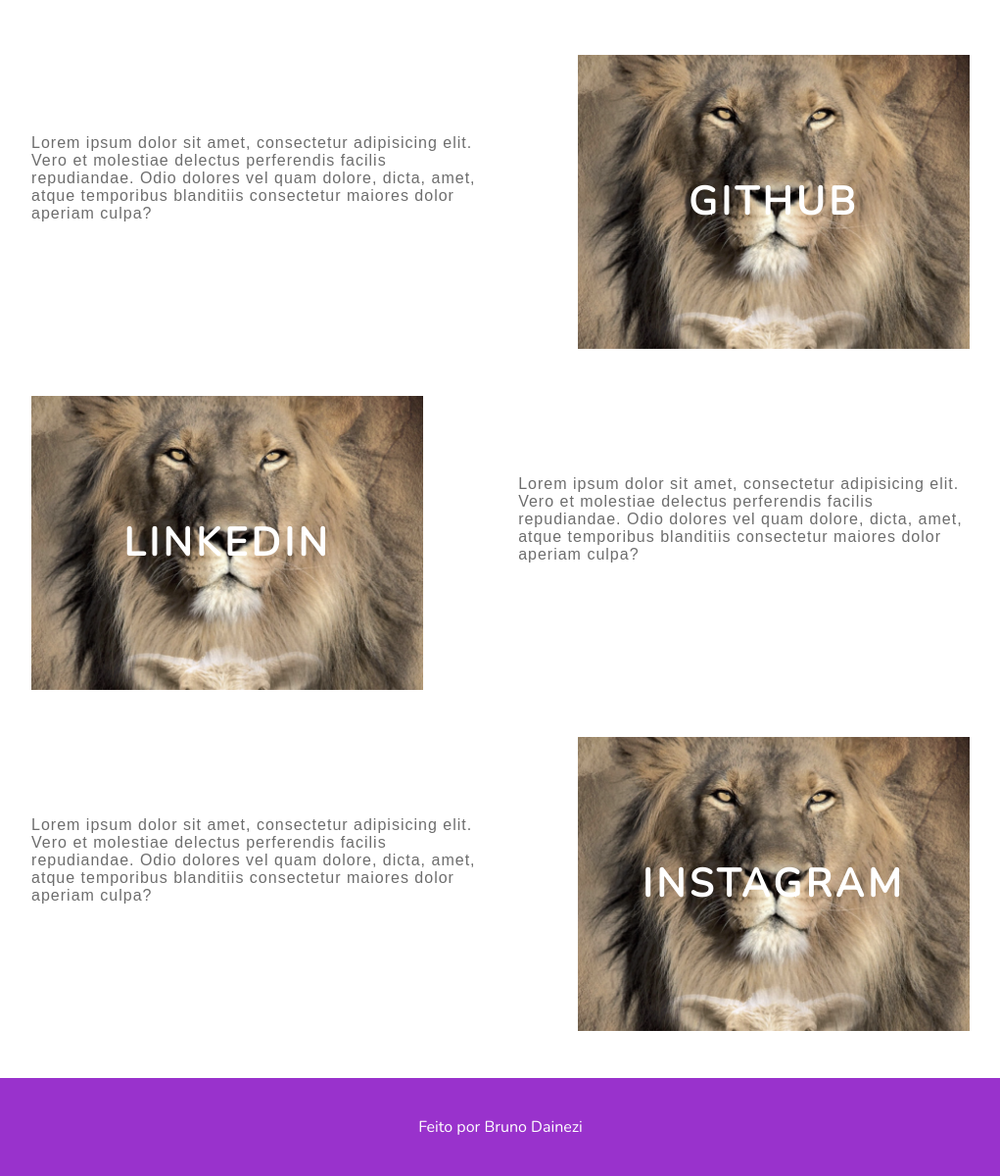
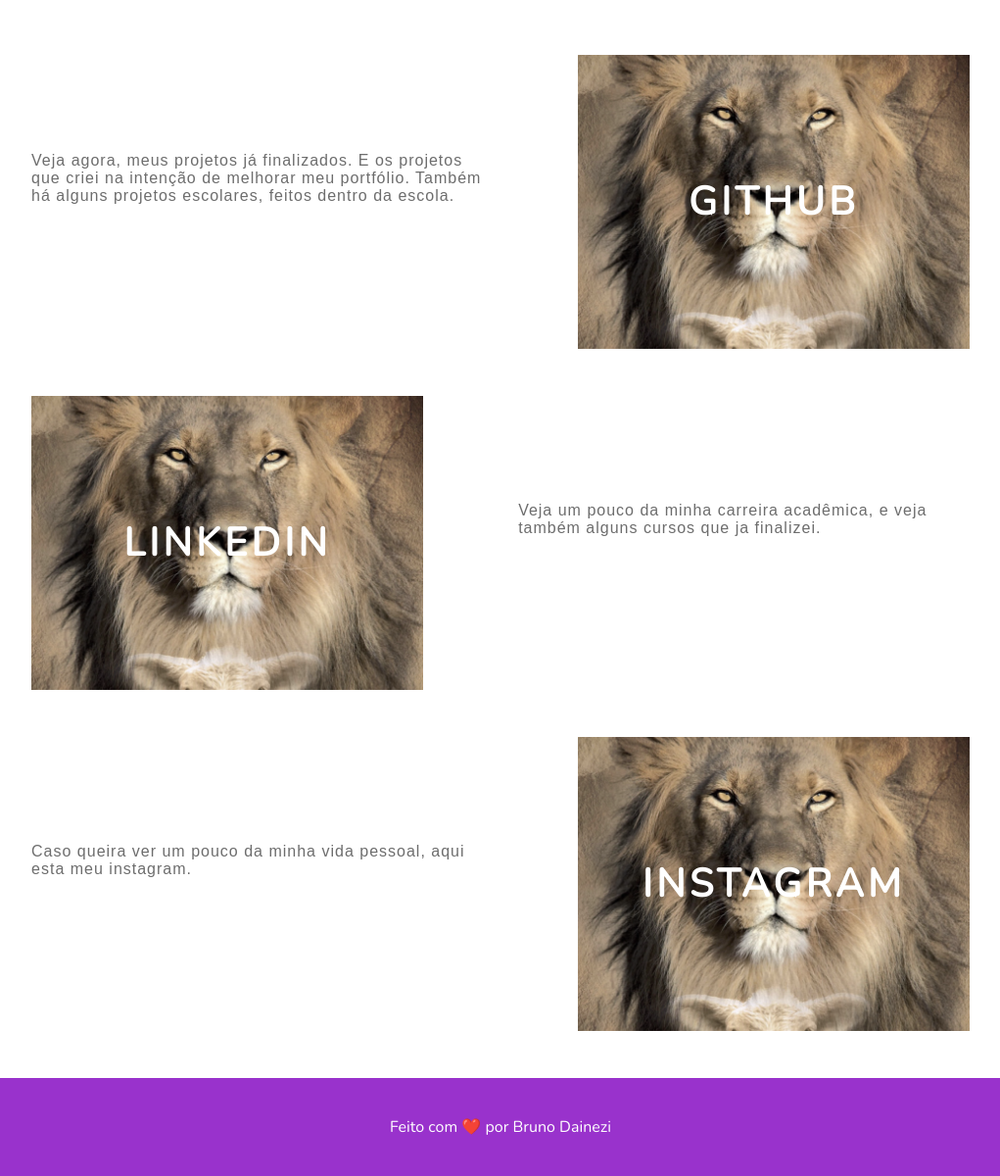
Before and after one commit to DevMagrinho/ProjectFrontEnd, a plain HTML site: page index.html in a window 1280 px wide. Shown: the part 840-2040 px from the top of the page at 98% size, without its empty margins (129-1150 px from the left). Drawn offline with nearby package versions, Linux system fonts and the light colour scheme.

Commit message:
atualizando site

```diff
--- a/index.html
+++ b/index.html
@@ -5,7 +5,7 @@
     <meta charset="UTF-8">
     <meta http-equiv="X-UA-Compatible" content="IE=edge">
     <meta name="viewport" content="width=device-width, initial-scale=1.0">
-    <link rel="stylesheet" href="style.css">
+    <link rel="stylesheet" href="./style.css">
     <title>Bruno</title>
 </head>
 
@@ -48,9 +48,8 @@
     <main class="container">
         <div class="card-container">
             <div class="card-text">
-                Lorem ipsum dolor sit amet, consectetur adipisicing elit. Vero et molestiae delectus perferendis facilis
-                repudiandae. Odio dolores vel quam dolore, dicta, amet, atque temporibus blanditiis consectetur maiores
-                dolor aperiam culpa?
+                Veja agora, meus projetos já finalizados. E os projetos que criei na intenção de melhorar
+                meu portfólio. Também há alguns projetos escolares, feitos dentro da escola.
             </div>
             <div class="card">
                 <div class="card-wrapper">
@@ -69,17 +68,13 @@
                 </div>
             </div>
             <div class="card-text">
-                Lorem ipsum dolor sit amet, consectetur adipisicing elit. Vero et molestiae delectus perferendis facilis
-                repudiandae. Odio dolores vel quam dolore, dicta, amet, atque temporibus blanditiis consectetur maiores
-                dolor aperiam culpa?
+                Veja um pouco da minha carreira acadêmica, e veja também alguns cursos que ja finalizei.
             </div>
         </div>
 
         <div class="card-container">
             <div class="card-text">
-                Lorem ipsum dolor sit amet, consectetur adipisicing elit. Vero et molestiae delectus perferendis facilis
-                repudiandae. Odio dolores vel quam dolore, dicta, amet, atque temporibus blanditiis consectetur maiores
-                dolor aperiam culpa?
+                Caso queira ver um pouco da minha vida pessoal, aqui esta meu instagram.
             </div>
             <div class="card">
                 <div class="card-wrapper">
@@ -90,7 +85,7 @@
         </div>
     </main>
     <footer class="footer">
-        Feito por Bruno Dainezi
+        Feito com ❤️ por Bruno Dainezi
     </footer>
 </body>
 
--- a/style.css
+++ b/style.css
@@ -215,7 +215,7 @@
     height: 300px;
     width: 400px;
     margin: 3rem 0 0 0;
-    background-image: url(./img/leão-de-judá-3.jpg);
+    background-image: url(/assets/img/leão-de-judá-3.jpg);
     background-position: center;
     background-repeat: no-repeat;
     background-size: cover;
```
Also changed, not shown: assets/img/leão-de-judá-3.jpg (renamed from img/leão-de-judá-3.jpg).
